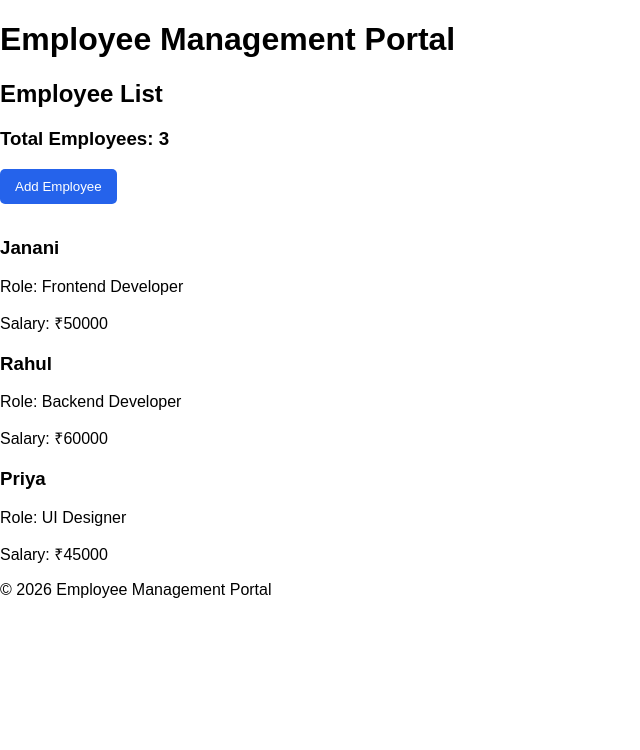
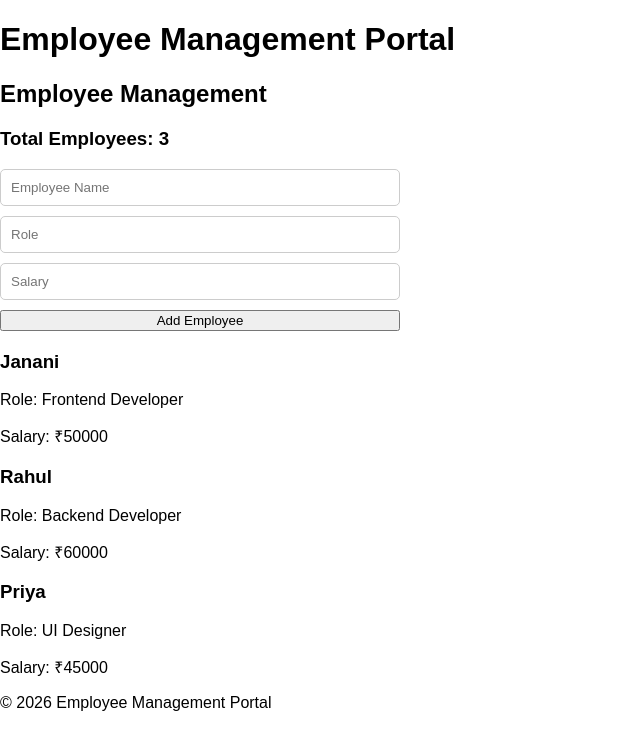
Before and after one commit to Jaysi1701/react1, a React (Vite) app: page / in a window 1280 px wide. Shown: the top 750 px of the page, without its empty margins (0-640 px from the left). Built offline with nearby package versions, Linux system fonts and the light colour scheme.

Commit message:
Added Employee Form using Controlled Components

```diff
--- a/src/App.css
+++ b/src/App.css
@@ -1,13 +1,13 @@
-button {
-  background-color: #2563eb;
-  color: white;
-  border: none;
-  padding: 10px 15px;
-  margin-bottom: 15px;
-  border-radius: 5px;
-  cursor: pointer;
+.form-container {
+  display: flex;
+  flex-direction: column;
+  gap: 10px;
+  max-width: 400px;
+  margin-bottom: 20px;
 }
 
-button:hover {
-  opacity: 0.9;
+input {
+  padding: 10px;
+  border: 1px solid #ccc;
+  border-radius: 5px;
 }
--- a/src/App.jsx
+++ b/src/App.jsx
@@ -26,15 +26,28 @@ function App() {
     },
   ]);
 
+  const [name, setName] = useState("");
+  const [role, setRole] = useState("");
+  const [salary, setSalary] = useState("");
+
   const addEmployee = () => {
+    if (!name || !role || !salary) {
+      alert("Please fill all fields");
+      return;
+    }
+
     const newEmployee = {
       id: employees.length + 1,
-      name: `Employee ${employees.length + 1}`,
-      role: "Trainee",
-      salary: 30000,
+      name,
+      role,
+      salary,
     };
 
     setEmployees([...employees, newEmployee]);
+
+    setName("");
+    setRole("");
+    setSalary("");
   };
 
   return (
@@ -42,13 +55,36 @@ function App() {
       <Header />
 
       <main>
-        <h2>Employee List</h2>
+        <h2>Employee Management</h2>
 
         <h3>Total Employees: {employees.length}</h3>
 
-        <button onClick={addEmployee}>
-          Add Employee
-        </button>
+        <div className="form-container">
+          <input
+            type="text"
+            placeholder="Employee Name"
+            value={name}
+            onChange={(e) => setName(e.target.value)}
+          />
+
+          <input
+            type="text"
+            placeholder="Role"
+            value={role}
+            onChange={(e) => setRole(e.target.value)}
+          />
+
+          <input
+            type="number"
+            placeholder="Salary"
+            value={salary}
+            onChange={(e) => setSalary(e.target.value)}
+          />
+
+          <button onClick={addEmployee}>
+            Add Employee
+          </button>
+        </div>
 
         {employees.map((employee) => (
           <EmployeeCard
```
